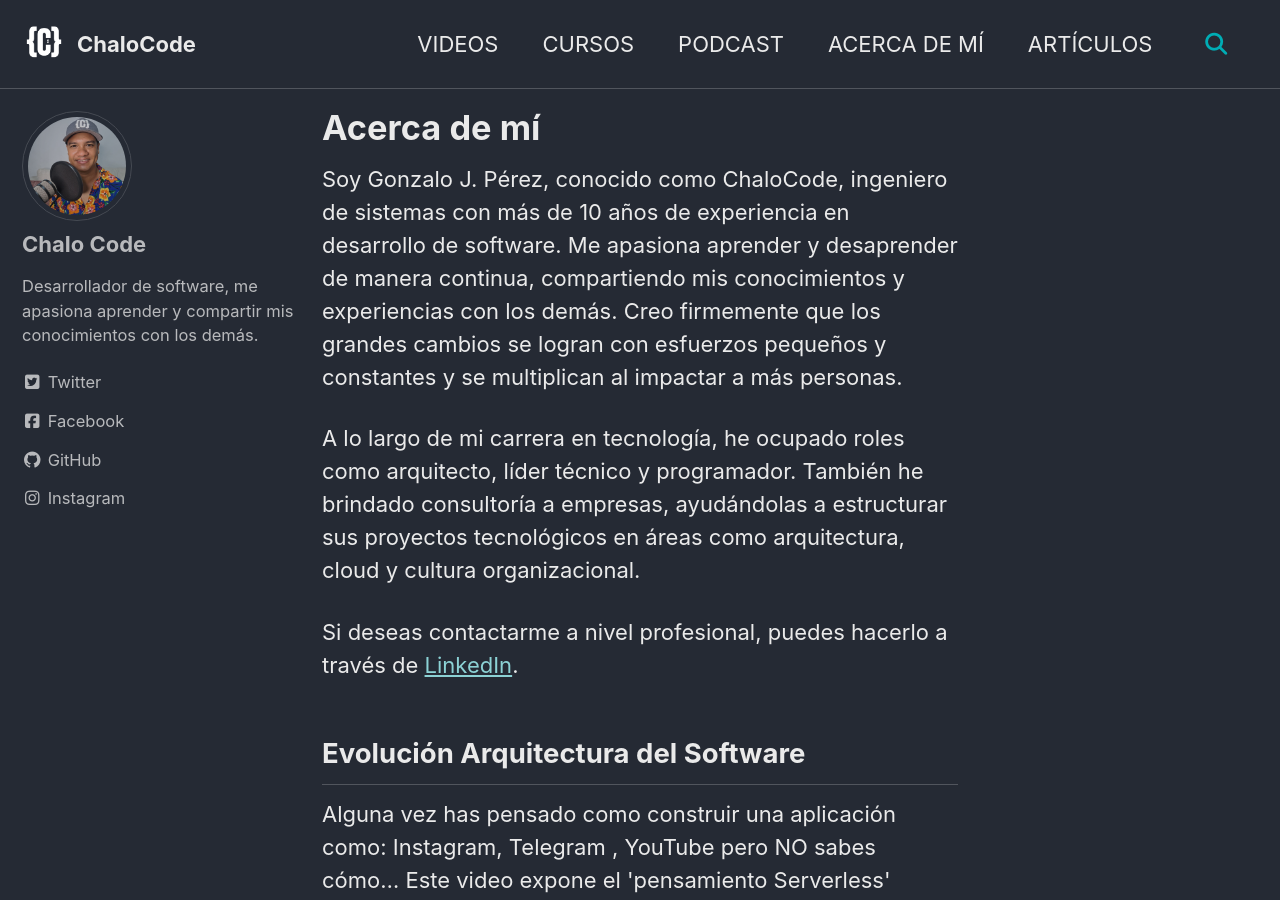
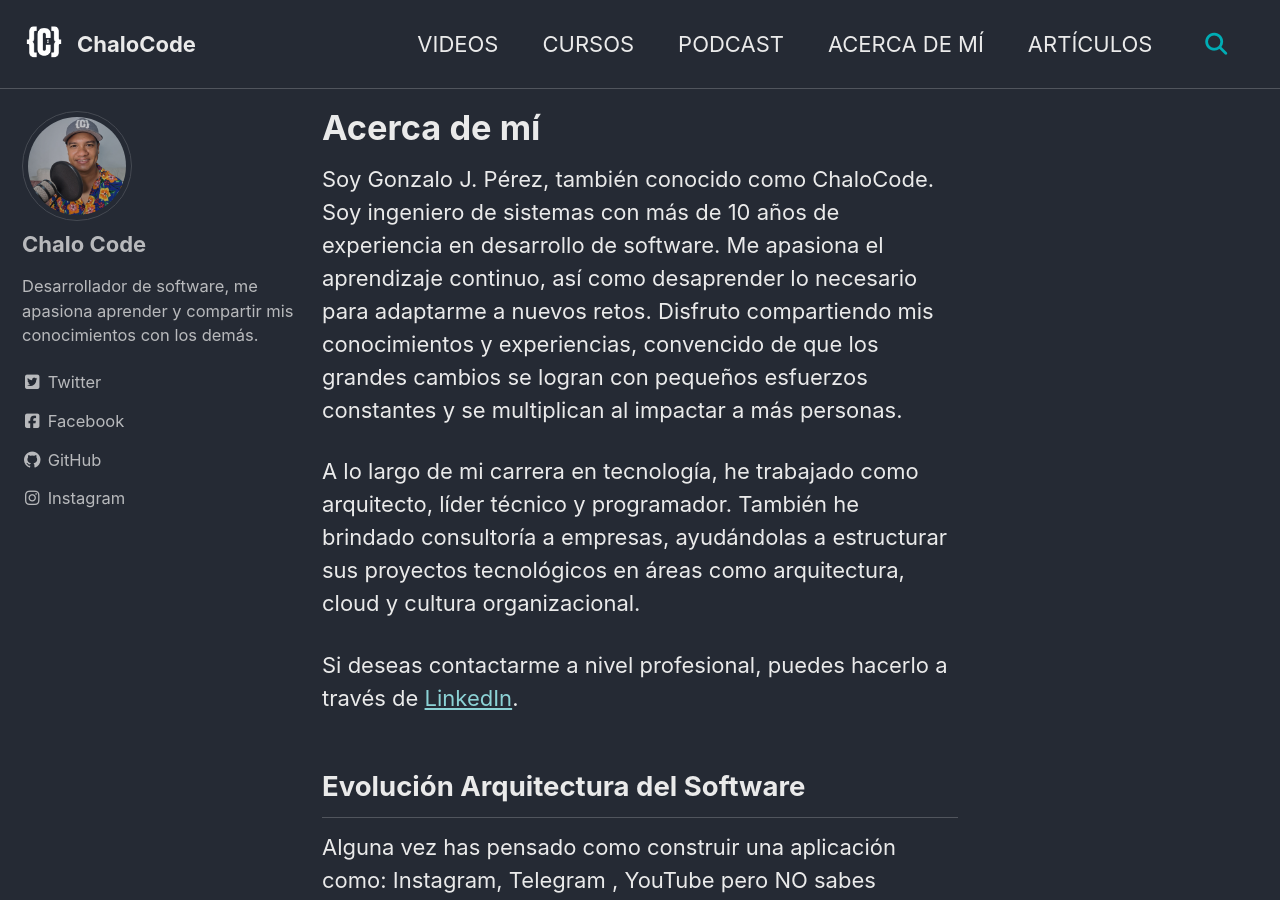
Before and after one commit to ChaloCode/ChaloCode.github.io, a Jekyll site: the page built from _pages/about.md, in a window 1280 px wide and 900 px high. Built offline with Jekyll 4.4.1, drawn with Linux system fonts in a browser that asks for light colours; cached includes are drawn as plain includes.

Commit message:
About me page is updated

```diff
--- a/_pages/about.md
+++ b/_pages/about.md
@@ -12,8 +12,8 @@
         provider: youtube
 ---
 
-Soy Gonzalo J. Pérez, conocido como ChaloCode, ingeniero de sistemas con más de 10 años de experiencia en desarrollo de software. Me apasiona aprender y desaprender de manera continua, compartiendo mis conocimientos y experiencias con los demás. Creo firmemente que los grandes cambios se logran con esfuerzos pequeños y constantes y se multiplican al impactar a más personas.
+Soy Gonzalo J. Pérez, también conocido como ChaloCode. Soy ingeniero de sistemas con más de 10 años de experiencia en desarrollo de software. Me apasiona el aprendizaje continuo, así como desaprender lo necesario para adaptarme a nuevos retos. Disfruto compartiendo mis conocimientos y experiencias, convencido de que los grandes cambios se logran con pequeños esfuerzos constantes y se multiplican al impactar a más personas.
 
-A lo largo de mi carrera en tecnología, he ocupado roles como arquitecto, líder técnico y programador. También he brindado consultoría a empresas, ayudándolas a estructurar sus proyectos tecnológicos en áreas como arquitectura, cloud y cultura organizacional.
+A lo largo de mi carrera en tecnología, he trabajado como arquitecto, líder técnico y programador. También he brindado consultoría a empresas, ayudándolas a estructurar sus proyectos tecnológicos en áreas como arquitectura, cloud y cultura organizacional.
 
 Si deseas contactarme a nivel profesional, puedes hacerlo a través de [LinkedIn](https://www.linkedin.com/in/gonzalo-perez-barrios/).
```
